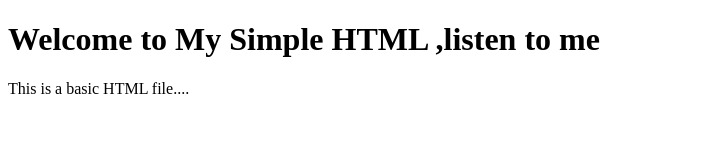
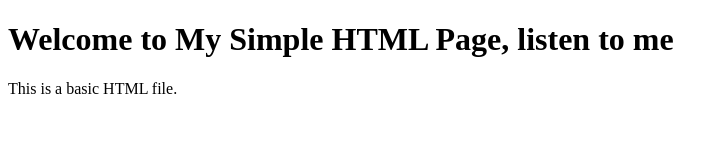
Before and after one commit to lyndaholivia/git-made-easy, a plain HTML site: page index.html in a window 1280 px wide. Shown: the whole page, without its empty margins (0-728 px from the left). Drawn offline with Linux system fonts and the light colour scheme.

Commit message:
lynda-Revert "updated"
This reverts commit 4f52d6a0b00cc07797a6c630afdbad1a5ec739ea.

```diff
--- a/index.html
+++ b/index.html
@@ -5,7 +5,7 @@
     <title>Simple HTML Page</title>
 </head>
 <body>
-    <h1>Welcome to My Simple HTML ,listen to me</h1>
-    <p>This is a basic HTML file....</p>
+    <h1>Welcome to My Simple HTML Page, listen to me</h1>
+    <p>This is a basic HTML file.</p>
 </body>
 </html>
```
Also changed, not shown: 1 other file.
